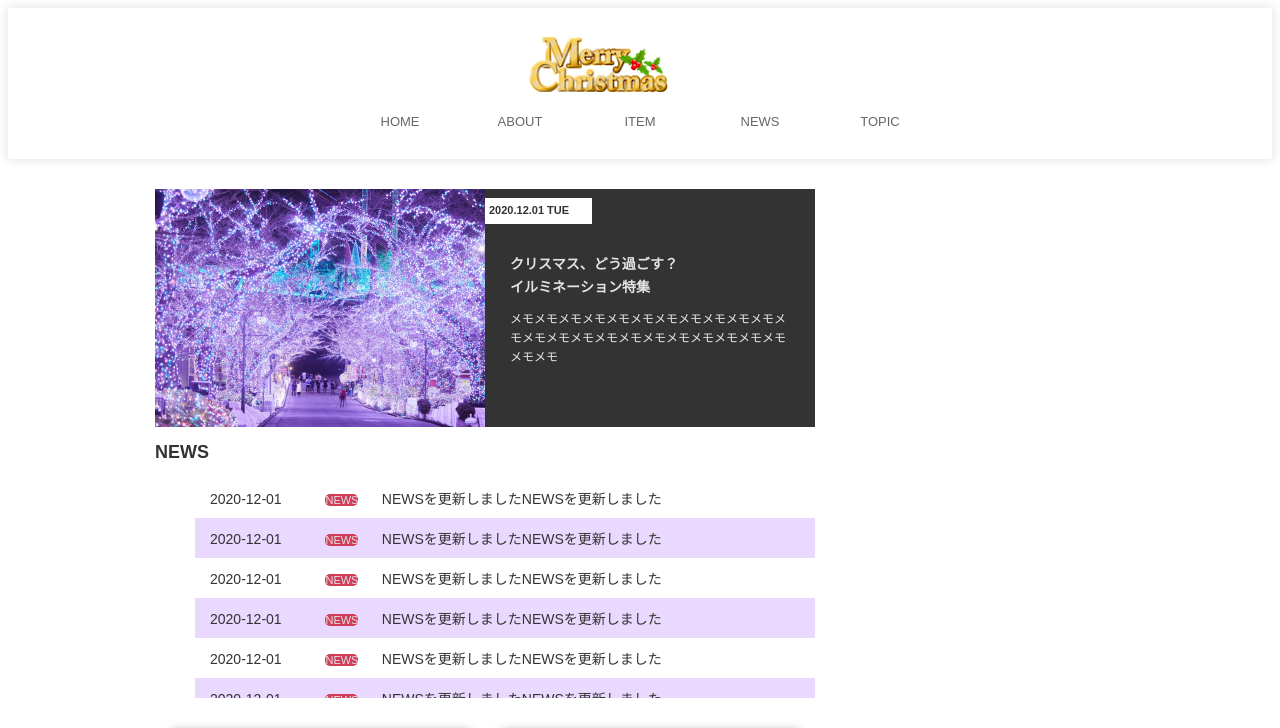
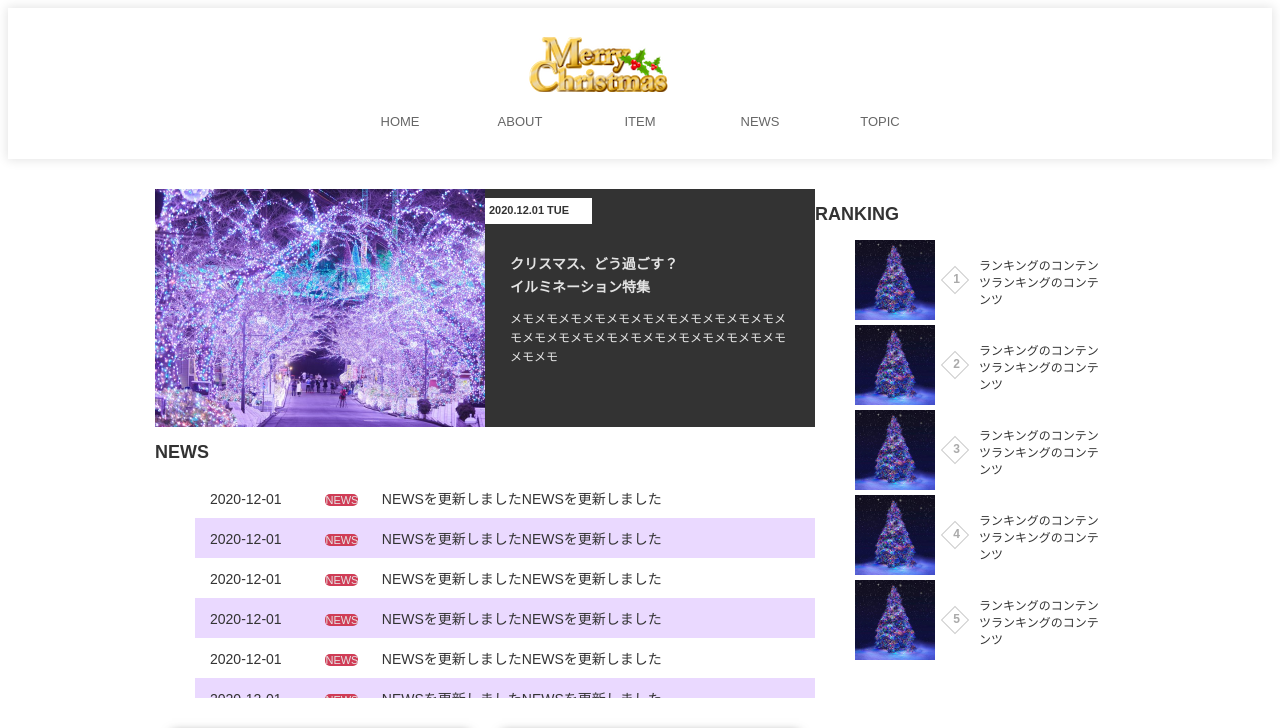
Before and after one commit to maip0902/front-introduction, a website: page src/index.html in a window 1280 px wide. Shown: the top 728 px of the page. Drawn offline with Linux system fonts and the light colour scheme.

Commit message:
菱形の作成

```diff
--- a/src/index.html
+++ b/src/index.html
@@ -107,7 +107,44 @@
                 </div>
             </main>
             <div class="side-menu">
-
+                <h2>RANKING</h2>
+                <ol class="ranking">
+                    <li class="ranking-item">
+                        <img class="ranking-img" src="../images/ranking.jpg">
+                        <span class="order"></span>
+                        <p class="ranking-content">
+                            ランキングのコンテンツランキングのコンテンツ
+                        </p>
+                    </li>
+                    <li class="ranking-item">
+                        <img class="ranking-img" src="../images/ranking.jpg">
+                        <span class="order"></span>
+                        <p class="ranking-content">
+                            ランキングのコンテンツランキングのコンテンツ
+                        </p>
+                    </li>
+                    <li class="ranking-item">
+                        <img class="ranking-img" src="../images/ranking.jpg">
+                        <span class="order"></span>
+                        <p class="ranking-content">
+                            ランキングのコンテンツランキングのコンテンツ
+                        </p>
+                    </li>
+                    <li class="ranking-item">
+                        <img class="ranking-img" src="../images/ranking.jpg">
+                        <span class="order"></span>
+                        <p class="ranking-content">
+                            ランキングのコンテンツランキングのコンテンツ
+                        </p>
+                    </li>
+                    <li class="ranking-item">
+                        <img class="ranking-img" src="../images/ranking.jpg">
+                        <span class="order"></span>
+                        <p class="ranking-content">
+                            ランキングのコンテンツランキングのコンテンツ
+                        </p>
+                    </li>
+                </ol>
             </div>
         </div>
         <footer class="footer">
--- a/src/sass/style.scss
+++ b/src/sass/style.scss
@@ -187,12 +187,60 @@ a {
             }
         }
 
+        .article-box:hover {
+            opacity: 0.8;
+        }
+
     }
 }
 
 .side-menu {
     float: right;
     width: 275px;
+
+    .ranking {
+        counter-reset: ranking;
+
+        .ranking-item {
+            display: flex;
+            list-style: none;
+            width: 300px;
+            height: 80px;
+            margin: 5px 0px;
+
+            .ranking-img {
+                width: 80px;
+                height: 100%;
+            }
+
+            .ranking-content {
+                width: 40%;
+                padding: 4px;
+            }
+
+            .order {
+                display: inline-block;
+                width: 18px;
+                height: 18px;
+                text-align: center;
+                vertical-align: 20px;
+                border: 1px solid #ccc;
+                color: #aaa;
+                font-weight: bold;
+                transform: rotate(45deg);
+                -webkit-transform: rotate(45deg);
+                margin: auto 10px;
+            }
+
+            .order::before {
+                content: counter(ranking);
+                counter-increment: ranking;
+                display: inline-block;
+                transform: rotate(-45deg);
+                -webkit-transform: rotate(-45deg);
+            }
+        }
+    }
 }
 
 .footer {
```
Also changed, not shown: src/dist/style.css, src/images/ranking.jpg (added), 1 other file.
